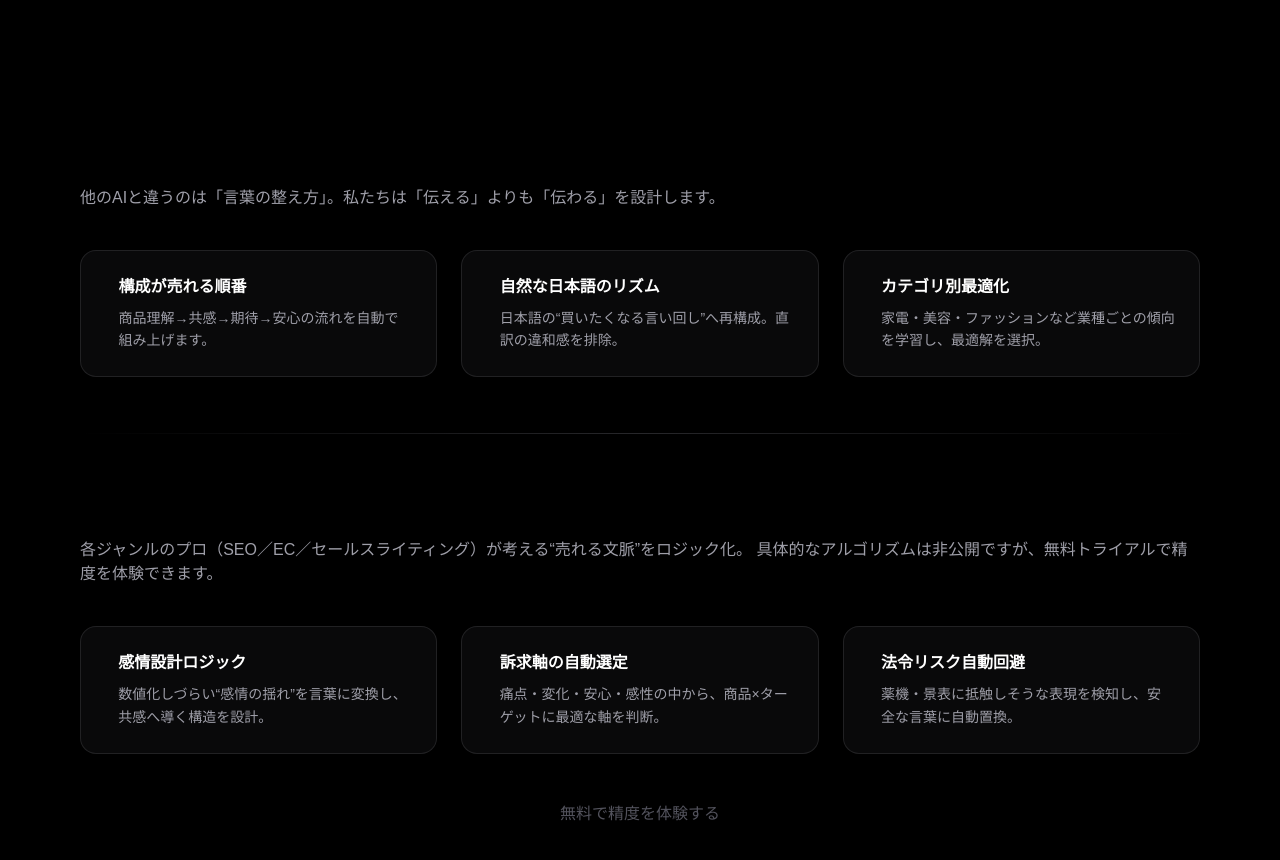
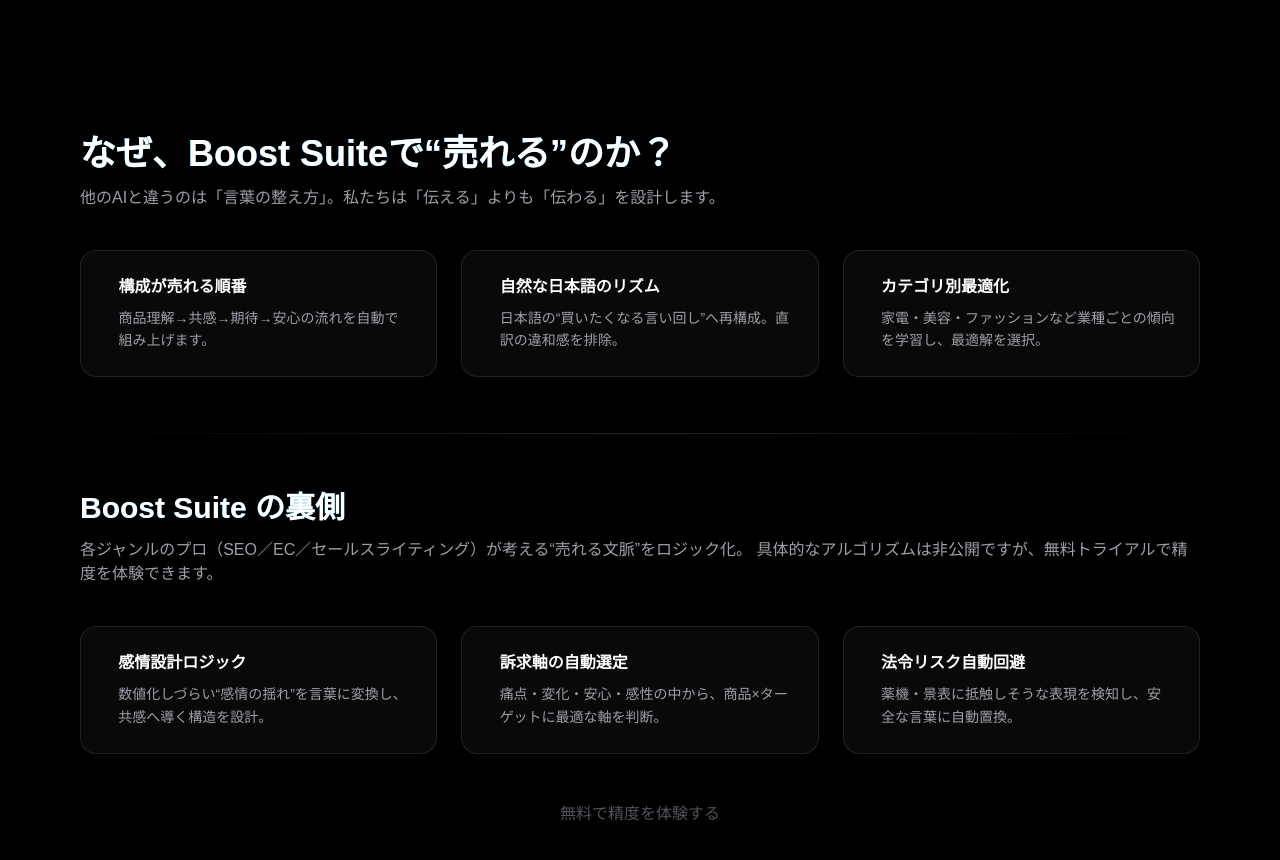
Before and after one commit to Waltz0820/boostsuite-app, a Next.js app: page / in a window 1280 px wide. Shown: the part 1920-2780 px from the top of the page. Built offline with nearby package versions, Linux system fonts and the light colour scheme.

Commit message:
feat: 変更内容

```diff
--- a/app/components/GradientText.tsx
+++ b/app/components/GradientText.tsx
@@ -1,34 +1,32 @@
-// /app/components/GradientText.tsx
+// app/components/GradientText.tsx
 import { ComponentPropsWithoutRef } from "react";
 import clsx from "clsx";
 
 type Props = {
-  as?: keyof React.JSX.IntrinsicElements; // ← JSX → React.JSX に変更
+  as?: keyof JSX.IntrinsicElements;
   children: React.ReactNode;
   className?: string;
   from?: string;
   to?: string;
-};
-
+} & ComponentPropsWithoutRef<"span">;
 
 export default function GradientText({
-  as = "h2",
+  as: Tag = "span",
   children,
   className,
-  from = "from-brand-400",
-  to = "to-brand-600",
-  ...rest
-}: Props & ComponentPropsWithoutRef<"h2">) {
-  const Tag: any = as;
+  from = "from-sky-400",
+  to = "to-blue-500",
+  ...props
+}: Props) {
   return (
     <Tag
-      {...rest}
+      {...props}
       className={clsx(
-        "font-bold tracking-tight",
-        "bg-clip-text text-transparent",
-        "bg-gradient-to-r",
+        "font-bold bg-gradient-to-r bg-clip-text text-transparent",
         from,
         to,
+        // ✅ フォールバック（暗背景で透明抜けを防ぐ）
+        "text-white [text-shadow:0_0_1px_rgba(255,255,255,0.05)]",
         className
       )}
     >
```
